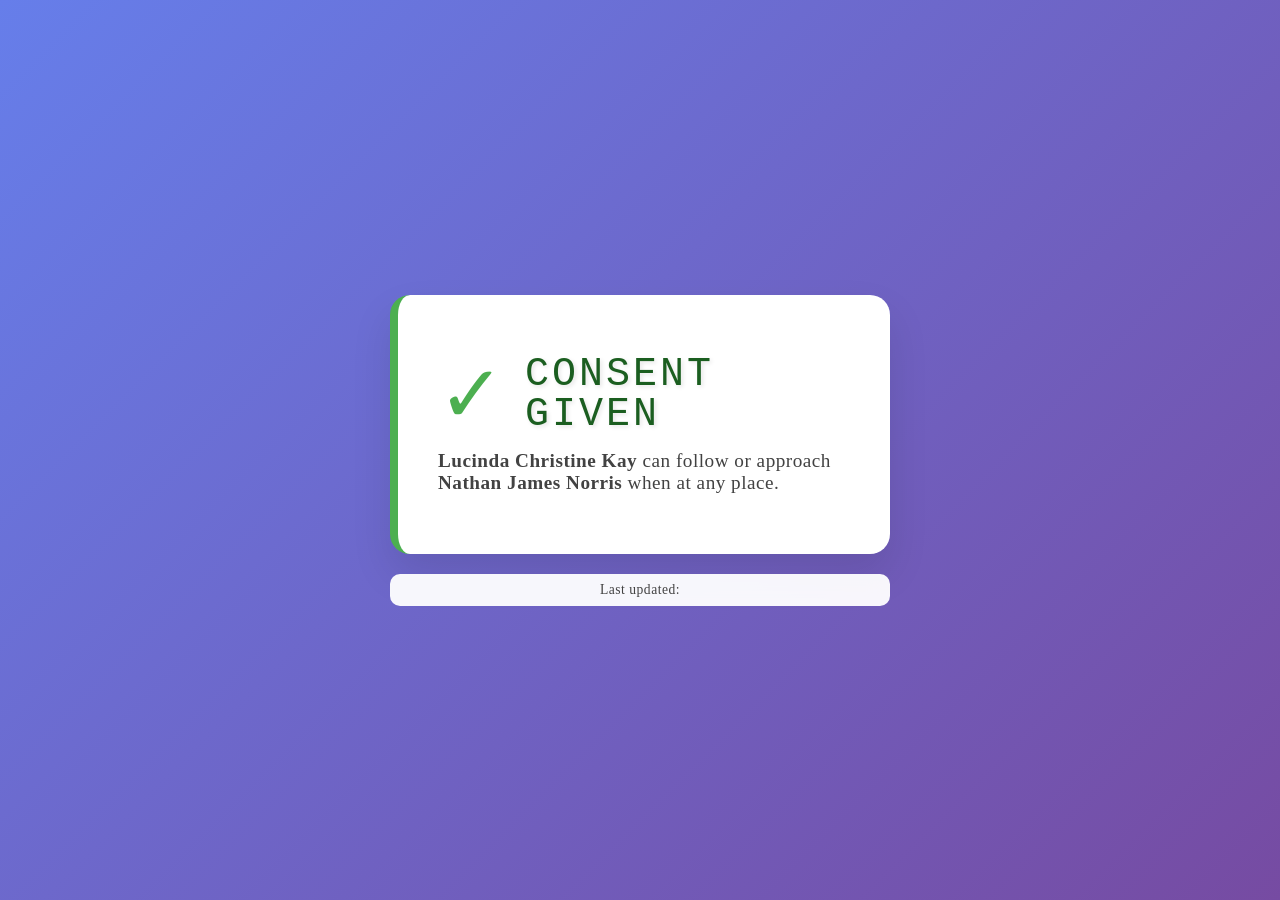
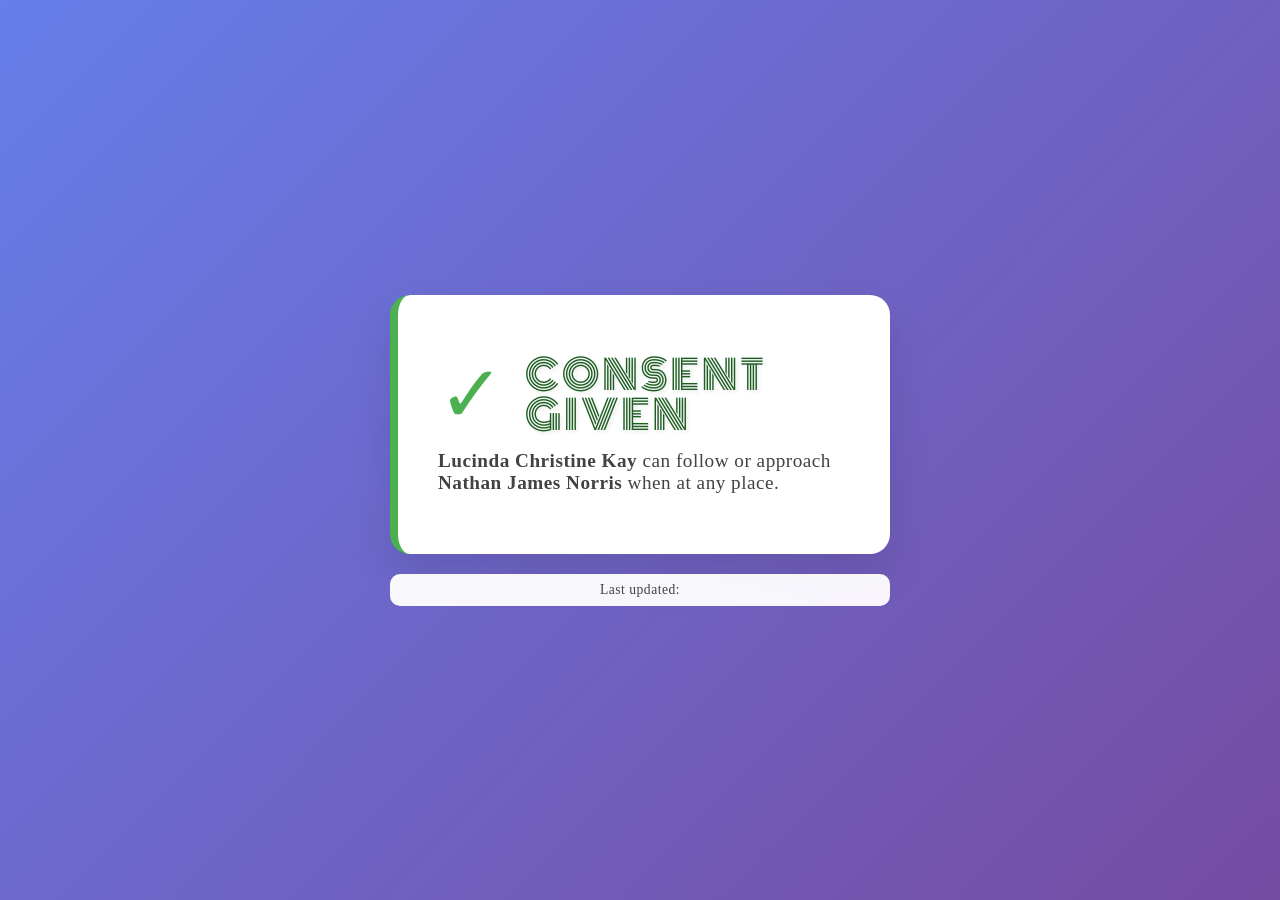
Before and after one commit to nathanjnorris/consent, a Jekyll site: the page built from index.html, in a window 1280 px wide. Built offline with Jekyll 4.4.1, drawn with Linux system fonts in a browser that asks for light colours; some web fonts are replaced.

Commit message:
fix: further changes to get those custom fonts

```diff
--- a/_config.yml
+++ b/_config.yml
@@ -13,9 +13,10 @@ plugins:
 # Font configuration
 fonts:
   preconnect_urls:
-    - https://fonts.gstatic.com
+    - "https://fonts.googleapis.com"
+    - "https://fonts.gstatic.com"
   font_urls:
-    - https://fonts.googleapis.com/css2?family=Monoton&family=Caprasimo&display=swap
+    - "https://fonts.googleapis.com/css2?family=Caprasimo&family=Monoton&display=swap"
 
 # Consent Status Configuration
 # Change this value to update the consent status
--- a/_layouts/default.html
+++ b/_layouts/default.html
@@ -11,6 +11,9 @@
 
     <!-- Accessibility meta tags -->
     <meta name="description" content="Current consent status">
+
+    <!-- Load custom fonts -->
+    {% include site-fonts.html %}
 
     <!-- Dynamic Favicon based on consent status -->
     {% if site.consent_status == "given" %}
```
